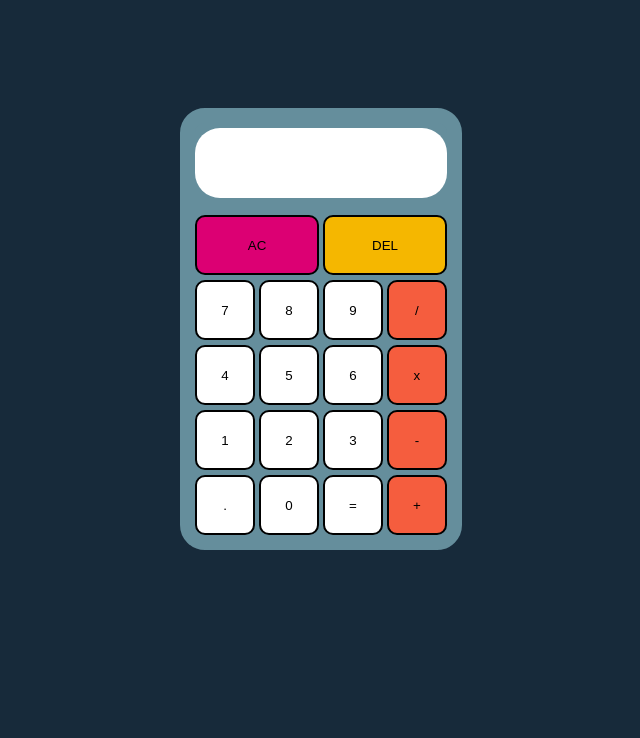
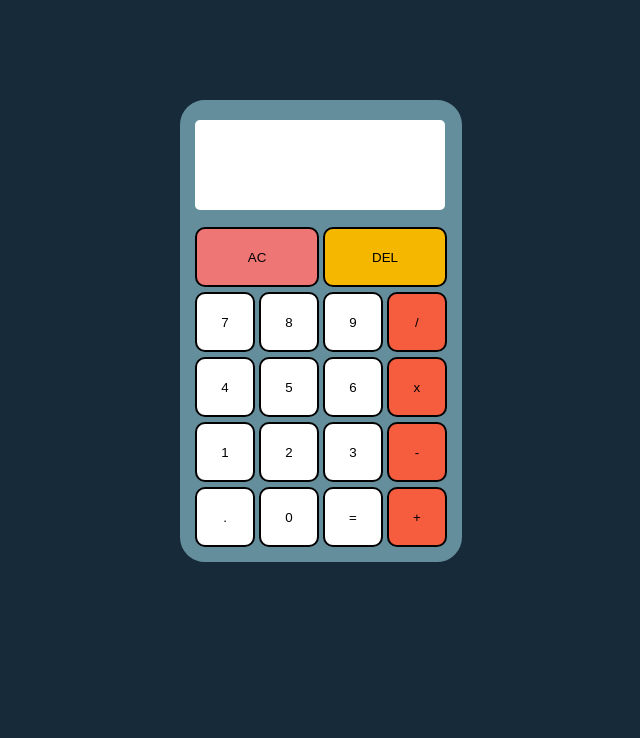
Before and after one commit to kellondavid/calculator, a plain HTML site: page index.html in a window 1280 px wide. Shown: the top 738 px of the page, without its empty margins (319-959 px from the left). Drawn offline with Linux system fonts and the light colour scheme; a web font is replaced by a local one.

Commit message:
fix text display to stay within the display border of the calculator

```diff
--- a/script.js
+++ b/script.js
@@ -80,11 +80,8 @@ numberButtons.forEach(btn => {
 });
 
 function handleNumber(number) {
-  currentNum = ""
-    if (currentNum.length <= 10) {
         currentNum += number;
         currentDisplay.textContent = currentNum;
-    }
 }
 
 operatorButtons.forEach((btn) => {
--- a/style.css
+++ b/style.css
@@ -1,3 +1,11 @@
+*,
+*::before,
+*::after {
+    box-sizing: border-box;
+    padding: 0;
+    margin: 0;
+}
+
 body {
     background-color: #172a3a;
     font-family: 'Roboto', sans-serif;
@@ -15,14 +23,31 @@ body {
 }
 
 .display {
-    display: flex;
-    flex-direction: row;
     background-color: white;
-    height: 70px;
-    width: auto;
-    border-radius: 25px;
+    height: auto;
+    width: 250px;
+    border-radius: 5px;
     margin-bottom: 12px;
     margin-top: 5px;
+    text-align: right;
+    word-wrap: break-word;
+    word-break: break-all;
+}
+
+.previous-number{
+    font-size: 20px;
+    margin-top: 5px;
+    min-height: 40px;
+    margin-right: 20px;
+    margin-left: 15px;
+    padding-top: 10px;
+}
+
+.current-number{
+    font-size: 30px;
+    min-height: 50px;
+    margin-right: 20px;
+    margin-left: 15px;
 }
 
 .topBtns {
@@ -30,7 +55,7 @@ body {
 }
 
 .clear {
-    background-color: #DC0073;
+    background-color: #EE7674;
 }
 
 .delete {
@@ -51,6 +76,10 @@ button {
     border-radius: 10px;
 }
 
+button:hover {
+    background-color: #df2935;
+}
+
 footer {
     position: absolute;
     bottom: 0;
```
Also changed, not shown: index.html (+2 -1 lines).
